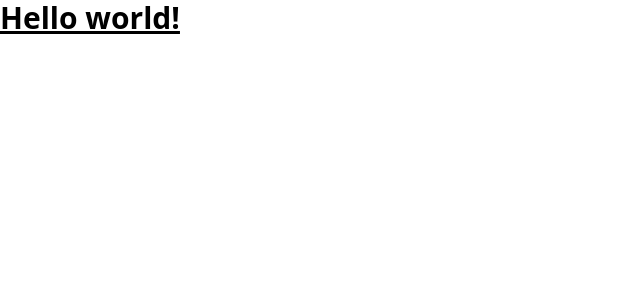
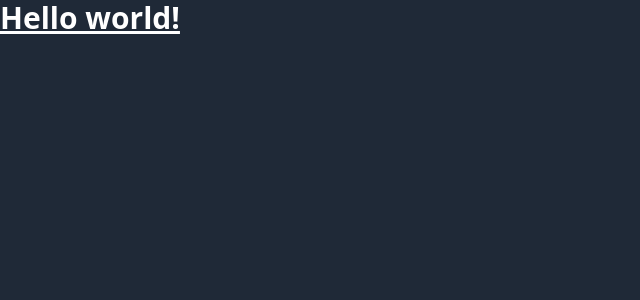
Before and after one commit to fidel95/roundest-pokemon, a Next.js app: page / in a window 1280 px wide. Shown: the top 300 px of the page, without its empty margins (0-640 px from the left). Built offline with nearby package versions, Linux system fonts and the light colour scheme.

Commit message:
changes in bg

```diff
--- a/styles/globals.css
+++ b/styles/globals.css
@@ -1,3 +1,8 @@
+/* ./styles/globals.css */
 @tailwind base;
 @tailwind components;
 @tailwind utilities;
+
+body {
+    @apply text-white bg-gray-800;
+}
```
